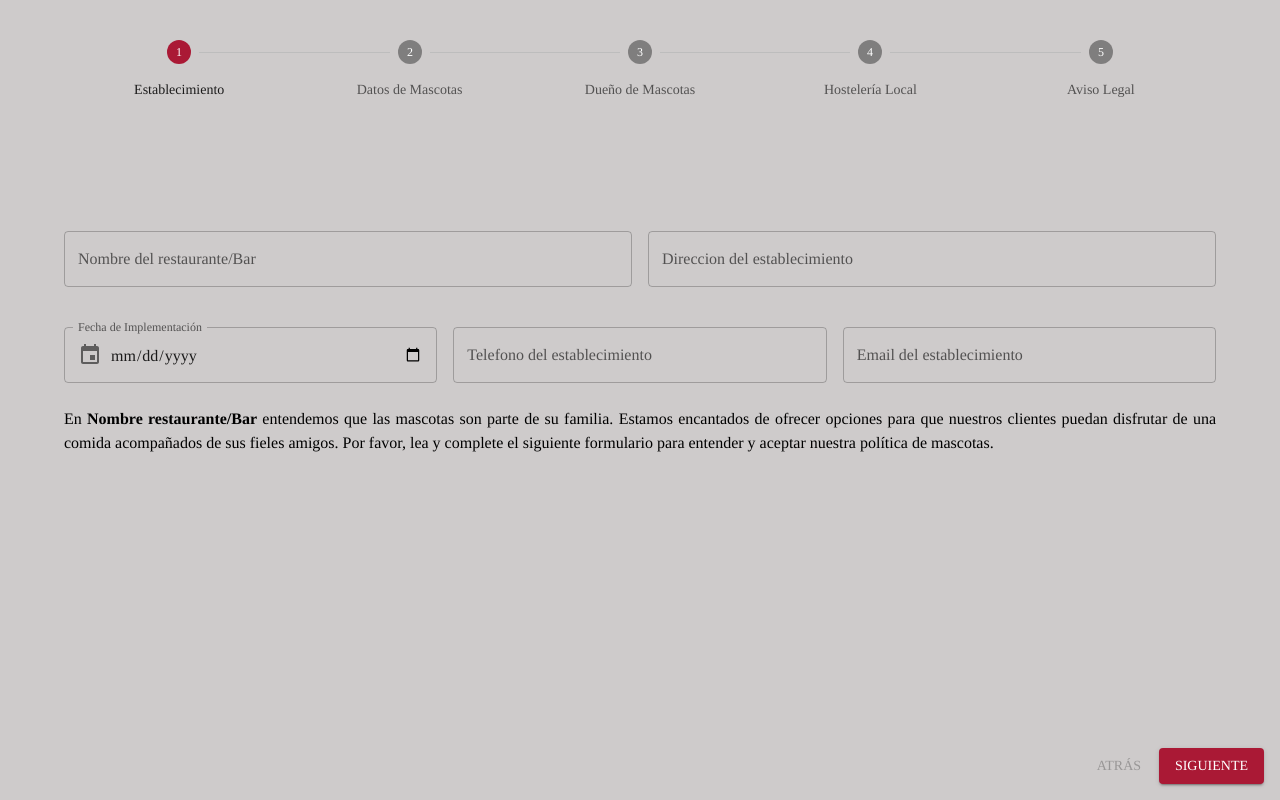
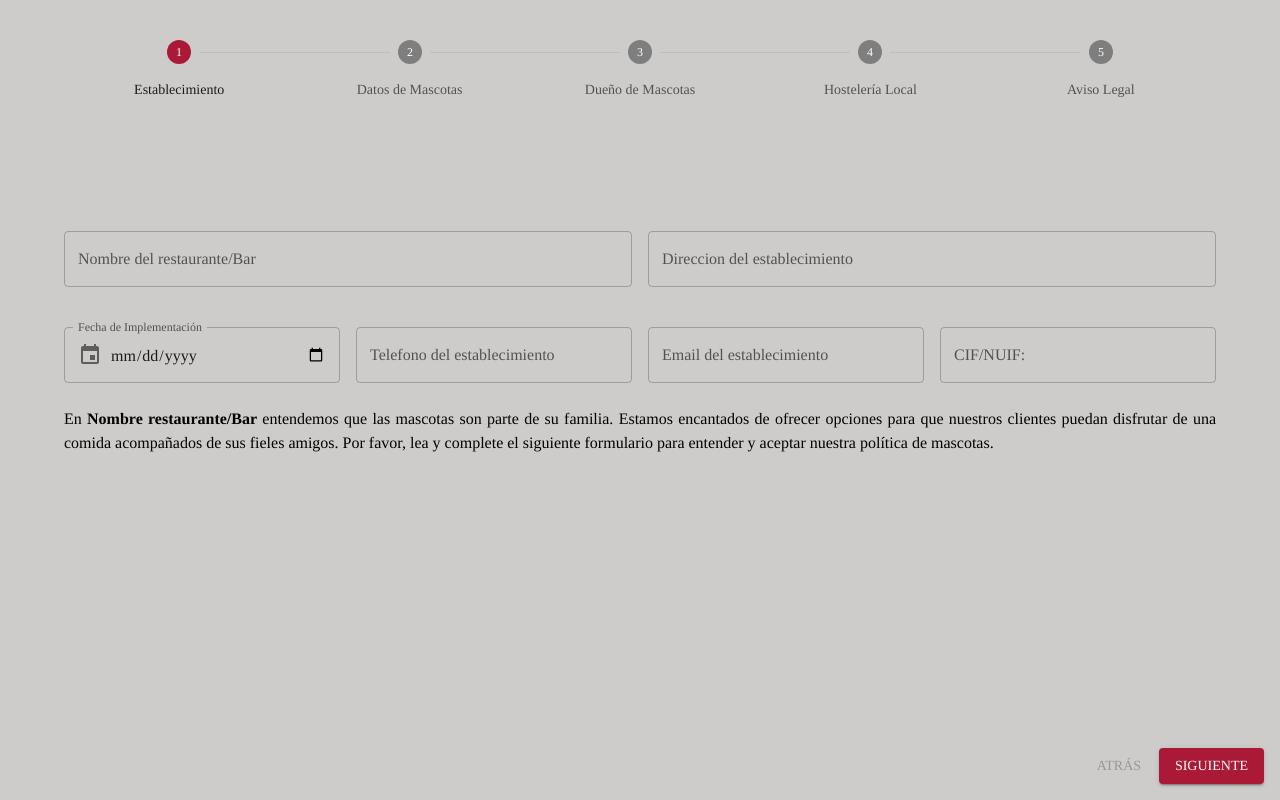
Before and after one commit to Ivacus-Global-Partners/FormPetPass, a React (Vite) app: page /stepper in a window 1280 px wide. Built offline with nearby package versions, Linux system fonts and the light colour scheme; the HTML template or start-up script is replaced by a standard one.

Commit message:
Se obtienen todos los datos para la petición a BD

```diff
--- a/src/components/EstablishmentDetails/index.tsx
+++ b/src/components/EstablishmentDetails/index.tsx
@@ -2,7 +2,7 @@ import { Theme, Typography, TextField, Grid, FormControl, InputAdornment } from
 import { makeStyles } from '@mui/styles';
 import EventIcon from '@mui/icons-material/Event';
 
-import React, { useState } from 'react';
+import React, { useEffect, useState } from 'react';
 
 const useStyles = makeStyles((theme: Theme) => ({
     bienvenida: {
@@ -24,7 +24,7 @@ const useStyles = makeStyles((theme: Theme) => ({
     },
 }));
 
-const EstablishmentDetails = () => {
+const EstablishmentDetails = ({ onChildData }: any) => {
 
     const classes = useStyles();
     const [formData, setFormData] = useState({
@@ -33,6 +33,7 @@ const EstablishmentDetails = () => {
         phone: '',
         address: '',
         date: '',
+        CIF: ''
     });
 
     const handleChange = (event: React.ChangeEvent<HTMLInputElement>) => {
@@ -40,12 +41,9 @@ const EstablishmentDetails = () => {
         setFormData((prevData) => ({ ...prevData, [name]: value }));
     };
 
-    console.log("Nombre: ", formData.name);
-    console.log("Email: ", formData.email);
-    console.log("Telefono: ", formData.phone);
-    console.log("Direccion: ", formData.address);
-    console.log("Fecha: ", formData.date);
-
+    useEffect(() => {
+        onChildData(formData);
+    }, [formData, onChildData])
 
     return (
         <div className={classes.container}>
@@ -70,7 +68,7 @@ const EstablishmentDetails = () => {
                         name='address'
                     />
                 </Grid>
-                <Grid item md={4}>
+                <Grid item md={3}>
                     <FormControl fullWidth margin="normal">
                         <TextField
                             label="Fecha de Implementación"
@@ -88,7 +86,7 @@ const EstablishmentDetails = () => {
                         />
                     </FormControl>
                 </Grid>
-                <Grid item md={4}>
+                <Grid item md={3}>
                     <TextField
                         label="Telefono del establecimiento"
                         variant="outlined"
@@ -98,7 +96,7 @@ const EstablishmentDetails = () => {
                         name='phone'
                     />
                 </Grid>
-                <Grid item md={4}>
+                <Grid item md={3}>
                     <TextField
                         label="Email del establecimiento"
                         variant="outlined"
@@ -106,6 +104,16 @@ const EstablishmentDetails = () => {
                         margin="normal"
                         onChange={handleChange}
                         name='email'
+                    />
+                </Grid>
+                <Grid item md={3}>
+                    <TextField
+                        label="CIF/NUIF:"
+                        variant="outlined"
+                        fullWidth
+                        margin="normal"
+                        onChange={handleChange}
+                        name='CIF:'
                     />
                 </Grid>
                 <Grid item xs={12}>
--- a/src/components/LocalHosteleria/index.tsx
+++ b/src/components/LocalHosteleria/index.tsx
@@ -1,4 +1,4 @@
-import React, { useState } from 'react'
+import React, { useEffect, useState } from 'react'
 import { Checkbox, FormControlLabel, FormGroup, Grid, Theme, Typography } from '@mui/material';
 import { makeStyles } from '@mui/styles'
 
@@ -21,7 +21,7 @@ const useStyles = makeStyles((theme: Theme) => ({
     }
 }))
 
-const LocalHosteleria = () => {
+const LocalHosteleria = ({ onChildData }: any) => {
     const classes = useStyles();
 
     const [local, setLocal] = useState({
@@ -39,7 +39,10 @@ const LocalHosteleria = () => {
         setLocal((prevData) => ({ ...prevData, [name]: checked }));
     };
 
-    console.log("local", local);
+    useEffect(() => {
+        onChildData(local);
+    }, [local, onChildData])
+
 
 
     return (
--- a/src/components/PetsData/index.tsx
+++ b/src/components/PetsData/index.tsx
@@ -1,7 +1,7 @@
 /* eslint-disable @typescript-eslint/no-explicit-any */
 import { Checkbox, FormControlLabel, FormGroup, Grid, TextField, Theme, Typography } from '@mui/material';
 import { makeStyles } from '@mui/styles'
-import React from 'react'
+import React, { useEffect } from 'react'
 import usePetsDataChange from '../../hooks/usePetsDataChange';
 
 
@@ -26,23 +26,22 @@ const useStyles = makeStyles((theme: Theme) => ({
 }))
 
 
-const PetsData: React.FC = () => {
+const PetsData = ({ onChildData }: any) => {
   const classes = useStyles();
 
   const {
-    //mascotas,
-    //documentacion,
-    //tamanioRaza,
+    mascotas,
+    documentacion,
+    tamanioRaza,
     handleDocumentacionChange,
     handleMascotasChange,
     handleTamanioRazaChange
   } = usePetsDataChange();
 
-  // const handleSubmit = () => {
-  //   console.log('Tipo de Mascotas Permitidas:', mascotas);
-  //   console.log('Documentación y Salud:', documentacion);
-  //   console.log('Tamaño y Raza:', tamanioRaza);
-  // };
+  useEffect(() => {
+    onChildData({ mascotas, documentacion, tamanioRaza });
+  }, [ mascotas, documentacion, tamanioRaza, onChildData])
+
 
   return (
     <div className={classes.container}>
--- a/src/components/PetsOwners/index.tsx
+++ b/src/components/PetsOwners/index.tsx
@@ -1,6 +1,7 @@
 import { Checkbox, FormControlLabel, FormGroup, Grid, Theme, Typography } from '@mui/material';
 import { makeStyles } from '@mui/styles'
 import usePetsOwnerDataChange from '../../hooks/usePetsOwnerDataChange';
+import { useEffect } from 'react';
 
 const useStyles = makeStyles((theme: Theme) => ({
     container: {
@@ -21,7 +22,7 @@ const useStyles = makeStyles((theme: Theme) => ({
     }
 }))
 
-const PetsOwner = () => {
+const PetsOwner = ({ onChildData }: any) => {
     const classes = useStyles();
 
     const {
@@ -31,8 +32,9 @@ const PetsOwner = () => {
         handleResponsabilidadChange
     } = usePetsOwnerDataChange();
 
-    console.log("responsabilidad", responsabilidad);
-    console.log("requisitos", requisitos);
+    useEffect(() => {
+        onChildData({ responsabilidad, requisitos });
+    }, [ responsabilidad, requisitos, onChildData])
 
 
     return (
--- a/src/pages/FormPetsStepper.tsx
+++ b/src/pages/FormPetsStepper.tsx
@@ -25,16 +25,21 @@ const FormPetsStepper: React.FC = () => {
     setActiveStep((prevActiveStep) => prevActiveStep - 1);
   };
 
-  const getStepContent = (step: number) => {
+  const handleChildData = (childData: any) => {
+    // Guardar en un estado para la petición a BD
+    console.log('Datos del componente hijo:', childData);
+  };
+
+  const getStepContent = (step: number, onChildData: (childData: any) => void) => {
     switch (step) {
       case 0:
-        return <EstablishmentDetails />;
+        return <EstablishmentDetails onChildData={onChildData} />;
       case 1:
-        return <PetsData />;
+        return <PetsData onChildData={onChildData} />;
       case 2:
-        return <PetsOwner />;
+        return <PetsOwner onChildData={onChildData}/>;
       case 3:
-        return <LocalHosteleria />;
+        return <LocalHosteleria onChildData={onChildData}/>;
       case 4:
         return <Disclaimer />;
       default:
@@ -58,7 +63,7 @@ const FormPetsStepper: React.FC = () => {
           </div>
         ) : (
           <div>
-            {getStepContent(activeStep)}
+            {getStepContent(activeStep, handleChildData) }
             <div style={{ position: 'fixed', bottom: 0, right: 0, textAlign: 'right', padding: '16px' }}>
               <Button disabled={activeStep === 0} onClick={handleBack} style={{ marginRight: '8px' }}>
                 Atrás
```
Also changed, not shown: .eslintrc.cjs.
